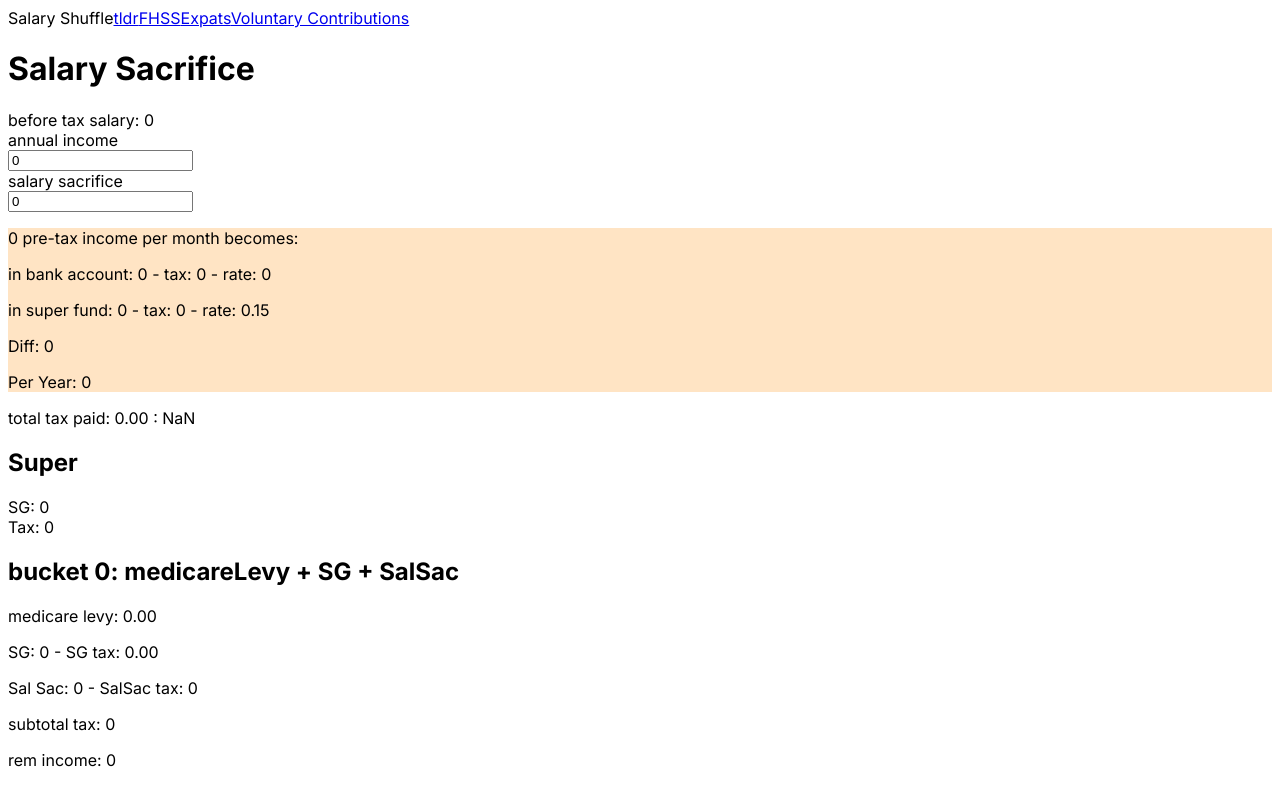
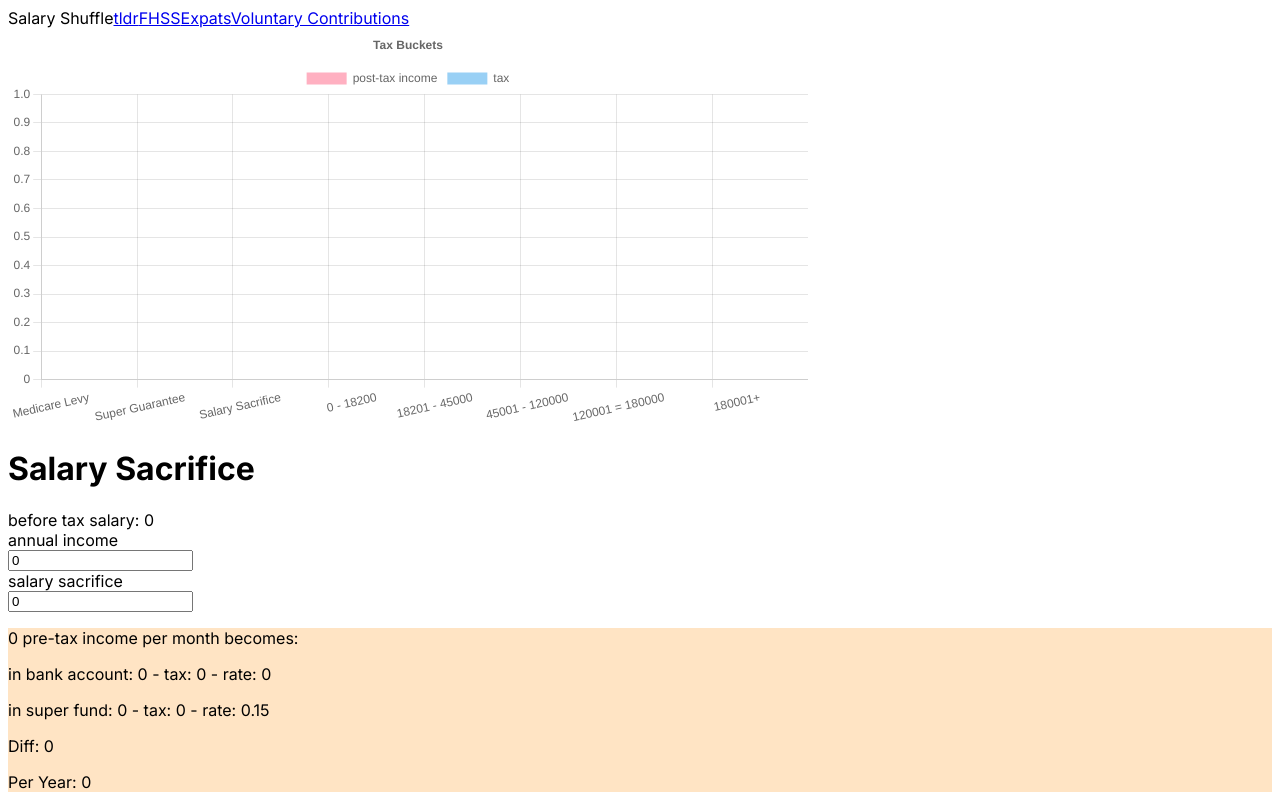
Before and after one commit to TimmDay/hack23-salary-shuffle, a Next.js app: page / in a window 1280 px wide. Shown: the top 792 px of the page. Built offline with nearby package versions, Linux system fonts and the light colour scheme.

Commit message:
chart: hello world

```diff
--- a/src/app/page.tsx
+++ b/src/app/page.tsx
@@ -1,5 +1,6 @@
 "use client";
 
+import { Chart } from "@/components/Chart/Chart";
 import { useState } from "react";
 import styles from "./page.module.css";
 import { getTopShavingTaxNaive, mockShaving, taxBucket } from "./utilities";
@@ -56,6 +57,32 @@ export default function Home() {
     45
   );
 
+  // Chart data
+  // ML, SG, SSac, 1, 2, 3, 4, 5
+  const bucketIncomes = [
+    0,
+    superInAccount,
+    salSacInAccount,
+    taxBucket1.remIncome,
+    taxBucket2.remIncome,
+    taxBucket3.remIncome,
+    taxBucket4.remIncome,
+    taxBucket5.remIncome,
+  ];
+  const bucketTaxes = [
+    medicareLevy,
+    superTaxOnSG,
+    superTaxOnSalSac,
+    taxBucket1.taxPaid,
+    taxBucket2.taxPaid,
+    taxBucket3.taxPaid,
+    taxBucket4.taxPaid,
+    taxBucket5.taxPaid,
+  ];
+
+  const bucketIncomesWithoutSalSac = [];
+  const taxesWithoutSalSac = [];
+
   const totalTax =
     medicareLevy +
     superTaxOnSG +
@@ -65,17 +92,6 @@ export default function Home() {
     taxBucket3.taxPaid +
     taxBucket4.taxPaid +
     taxBucket5.taxPaid;
-
-  // const netSalCheck =
-  //   totalTax +
-  //   taxBucket1.remIncome +
-  //   taxBucket2.remIncome +
-  //   taxBucket3.remIncome +
-  //   taxBucket4.remIncome +
-  //   taxBucket5.remIncome;
-
-  // const b1 = (45000 - 18201) * 0.19;
-  // const b2 = (68000 - 45001) * 0.325;
 
   const ifSalSacWasIncomeAmount = getTopShavingTaxNaive(
     incomeAfterSGAndLevy,
@@ -87,6 +103,8 @@ export default function Home() {
   return (
     // <div className={styles.main}>
     <div>
+      <Chart bucketIncomes={bucketIncomes} bucketTaxes={bucketTaxes}></Chart>
+
       <h1>Salary Sacrifice</h1>
       {/*
       <div>
--- /dev/null
+++ b/src/components/Chart/Chart.module.css
@@ -0,0 +1,3 @@
+.wrapper {
+  max-width: 800px;
+}
--- /dev/null
+++ b/src/components/Chart/Chart.tsx
@@ -0,0 +1,84 @@
+import styles from "./Chart.module.css";
+
+import {
+  BarElement,
+  CategoryScale,
+  Chart as ChartJS,
+  Legend,
+  LinearScale,
+  Title,
+  Tooltip,
+} from "chart.js";
+import { Bar } from "react-chartjs-2";
+
+ChartJS.register(
+  CategoryScale,
+  LinearScale,
+  BarElement,
+  Title,
+  Tooltip,
+  Legend
+);
+
+export const options = {
+  responsive: true,
+  scales: {
+    x: {
+      stacked: true,
+    },
+    y: {
+      stacked: true,
+    },
+  },
+  plugins: {
+    legend: {
+      position: "top" as const,
+    },
+    title: {
+      display: true,
+      text: "Tax Buckets",
+    },
+  },
+};
+
+const labels = [
+  "Medicare Levy",
+  "Super Guarantee",
+  "Salary Sacrifice",
+  "0 - 18200",
+  "18201 - 45000",
+  "45001 - 120000",
+  "120001 = 180000",
+  "180001+",
+];
+
+const bucketIncomes = [16000, 20000, 20000, 26800, 75000, 60000, 60000, 60000];
+
+type Props = {
+  bucketIncomes: number[]; //TODO: length 8
+  bucketTaxes: number[];
+};
+
+export function Chart({ bucketIncomes, bucketTaxes }: Props) {
+  const data = {
+    labels,
+    datasets: [
+      {
+        label: "post-tax income",
+        data: labels.map((_, index) => bucketIncomes[index]), //faker.datatype.number({ min: 0, max: 1000 })),
+        backgroundColor: "rgba(255, 99, 132, 0.5)",
+      },
+      {
+        label: "tax",
+        data: labels.map((_, index) => bucketTaxes[index]), //faker.datatype.number({ min: 0, max: 1000 })),
+        backgroundColor: "rgba(53, 162, 235, 0.5)",
+      },
+    ],
+  };
+
+  return (
+    <div className={styles.wrapper}>
+      <Bar options={options} data={data}></Bar>
+    </div>
+  );
+}
```
